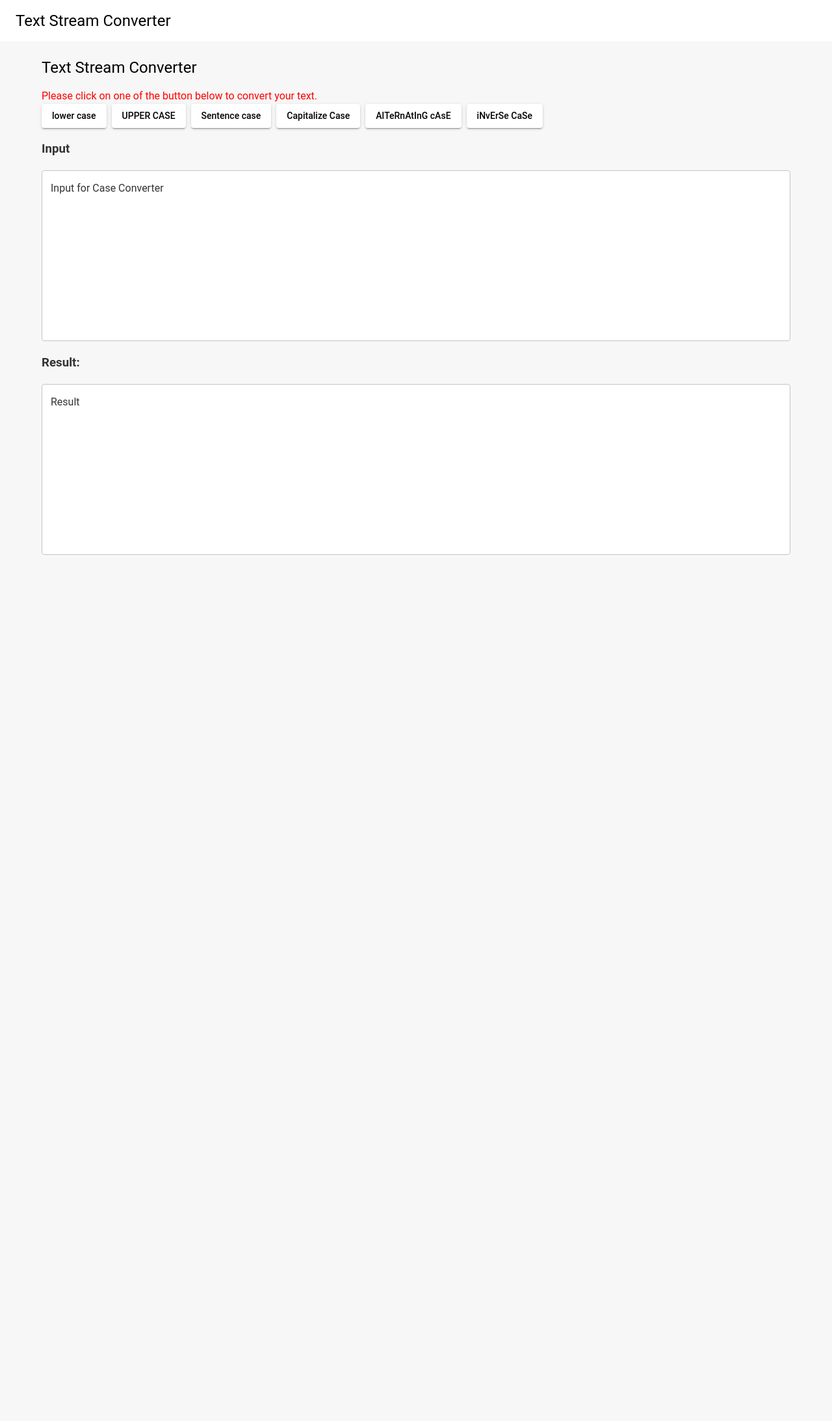
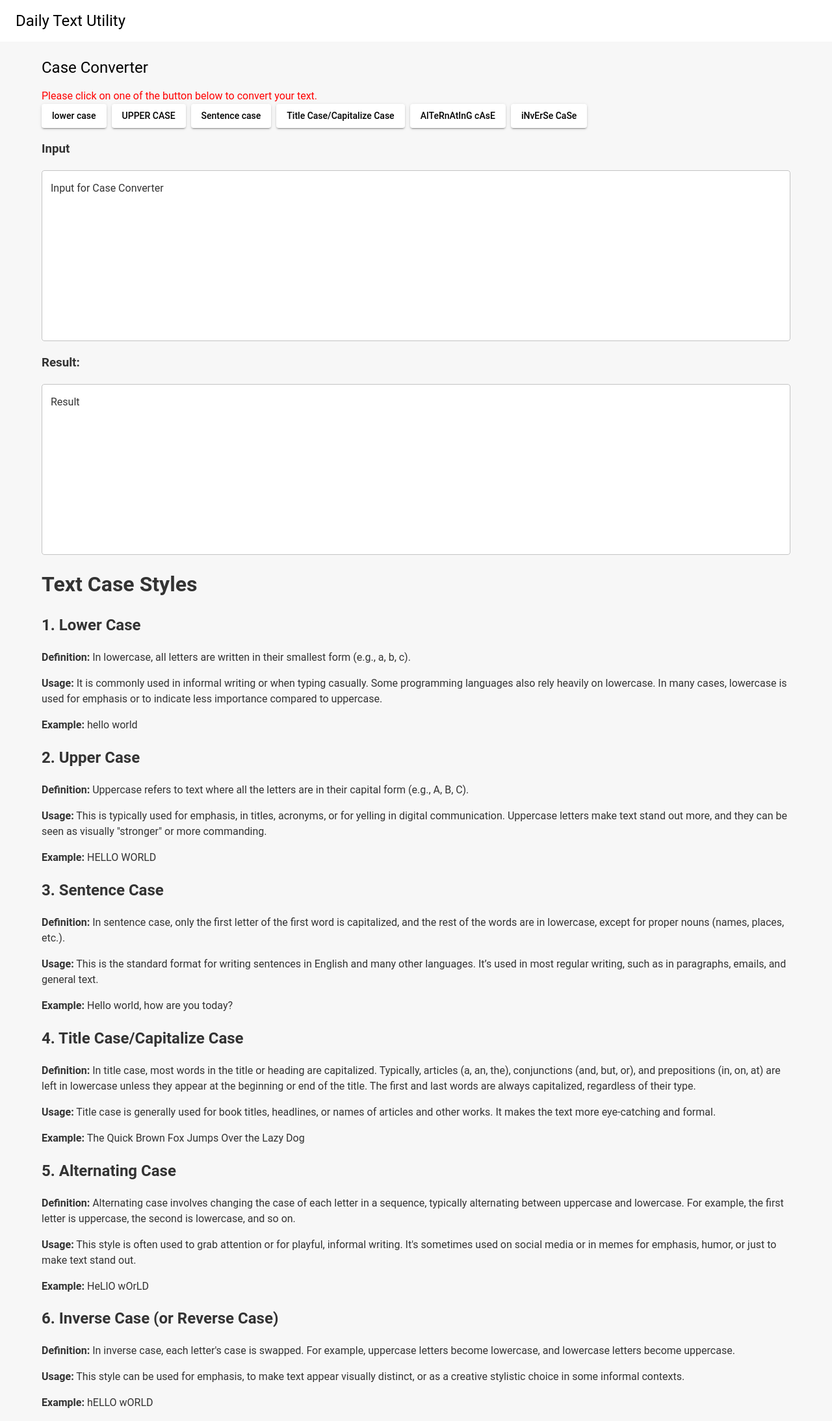
Before and after one commit to aryatsriv/TextUtility, a React (Vite) app in the folder FE/: page / in a window 1280 px wide. Shown: the whole page at 65% size. Before the commit the page ends 854 px from the top, so only its background shows below. Built offline with nearby package versions, Linux system fonts and the light colour scheme.

Commit message:
Case Converter Changes and changed title

```diff
--- a/FE/index.html
+++ b/FE/index.html
@@ -4,7 +4,7 @@
     <meta charset="UTF-8" />
     <link rel="icon" type="image/svg+xml" href="/vite.svg" />
     <meta name="viewport" content="width=device-width, initial-scale=1.0" />
-    <title>Text Stream Converter</title>
+    <title>Daily Text Utility</title>
   </head>
   <body>
     <div id="root"></div>
--- a/FE/src/features/caseConverter/CaseConverter.jsx
+++ b/FE/src/features/caseConverter/CaseConverter.jsx
@@ -6,13 +6,14 @@ import { useTheme } from "@mui/material/styles";
 import CaseConverterInput from "./CaseConverterInput.jsx";
 import CaseConverterOutput from "./CaseConverterOutput.jsx";
 import { useNavigate, useParams } from "react-router";
+import CaseConverterDescription from "./CaseConverterDescription.jsx";
 
 const CaseConverter = () => {
   const theme = useTheme();
   const [inputText, setInputText] = useState('');
   const [resultText, setResultText] = useState('');
   const [selectedOption, setSelectedOption] = useState('');
-  const buttons = [["lower case", "lower"], ["UPPER CASE", "upper"], ["Sentence case", "sentence"], ["Capitalize Case", "capitalize"], ["AlTeRnAtInG cAsE", "alternating"], ["iNvErSe CaSe", "inverse"]]
+  const buttons = [["lower case", "lower"], ["UPPER CASE", "upper"], ["Sentence case", "sentence"], ["Title Case/Capitalize Case", "capitalize"], ["AlTeRnAtInG cAsE", "alternating"], ["iNvErSe CaSe", "inverse"]]
   const params = useParams();
   const navigate = useNavigate();
 
@@ -59,12 +60,13 @@ const CaseConverter = () => {
       <Container>
         <Box sx={{ backgroundColor: theme.palette.background.default }}>
           <Typography variant="h5" sx={{ color: theme.palette.text.primary, mt: 3, mb: 2 }}>
-            Text Stream Converter
+            Case Converter
           </Typography>
           {selectedOptionWarning}
           <CaseConverterFunctions onButtonClick={handleButtonSelect} buttonsList={buttons} selectedButton={selectedOption} />
           <CaseConverterInput inputText={inputText} handleInputTextChange={handleInputTextChange} />
           <CaseConverterOutput resultText={resultText} />
+          <CaseConverterDescription />
         </Box>
       </Container>
     </>
--- /dev/null
+++ b/FE/src/features/caseConverter/CaseConverterDescription.jsx
@@ -0,0 +1,54 @@
+
+
+const CaseConverterDescription = () => {
+  return (
+    <div>
+      <h1>Text Case Styles</h1>
+
+      <section>
+        <h2>1. Lower Case</h2>
+        <p><strong>Definition:</strong> In lowercase, all letters are written in their smallest form (e.g., a, b, c).</p>
+        <p><strong>Usage:</strong> It is commonly used in informal writing or when typing casually. Some programming languages also rely heavily on lowercase. In many cases, lowercase is used for emphasis or to indicate less importance compared to uppercase.</p>
+        <p><strong>Example:</strong> hello world</p>
+      </section>
+
+      <section>
+        <h2>2. Upper Case</h2>
+        <p><strong>Definition:</strong> Uppercase refers to text where all the letters are in their capital form (e.g., A, B, C).</p>
+        <p><strong>Usage:</strong> This is typically used for emphasis, in titles, acronyms, or for yelling in digital communication. Uppercase letters make text stand out more, and they can be seen as visually "stronger" or more commanding.</p>
+        <p><strong>Example:</strong> HELLO WORLD</p>
+      </section>
+
+      <section>
+        <h2>3. Sentence Case</h2>
+        <p><strong>Definition:</strong> In sentence case, only the first letter of the first word is capitalized, and the rest of the words are in lowercase, except for proper nouns (names, places, etc.).</p>
+        <p><strong>Usage:</strong> This is the standard format for writing sentences in English and many other languages. It’s used in most regular writing, such as in paragraphs, emails, and general text.</p>
+        <p><strong>Example:</strong> Hello world, how are you today?</p>
+      </section>
+
+      <section>
+        <h2>4. Title Case/Capitalize Case</h2>
+        <p><strong>Definition:</strong> In title case, most words in the title or heading are capitalized. Typically, articles (a, an, the), conjunctions (and, but, or), and prepositions (in, on, at) are left in lowercase unless they appear at the beginning or end of the title. The first and last words are always capitalized, regardless of their type.</p>
+        <p><strong>Usage:</strong> Title case is generally used for book titles, headlines, or names of articles and other works. It makes the text more eye-catching and formal.</p>
+        <p><strong>Example:</strong> The Quick Brown Fox Jumps Over the Lazy Dog</p>
+      </section>
+
+      <section>
+        <h2>5. Alternating Case</h2>
+        <p><strong>Definition:</strong> Alternating case involves changing the case of each letter in a sequence, typically alternating between uppercase and lowercase. For example, the first letter is uppercase, the second is lowercase, and so on.</p>
+        <p><strong>Usage:</strong> This style is often used to grab attention or for playful, informal writing. It's sometimes used on social media or in memes for emphasis, humor, or just to make text stand out.</p>
+        <p><strong>Example:</strong> HeLlO wOrLD</p>
+      </section>
+
+      <section>
+        <h2>6. Inverse Case (or Reverse Case)</h2>
+        <p><strong>Definition:</strong> In inverse case, each letter's case is swapped. For example, uppercase letters become lowercase, and lowercase letters become uppercase.</p>
+        <p><strong>Usage:</strong> This style can be used for emphasis, to make text appear visually distinct, or as a creative stylistic choice in some informal contexts.</p>
+        <p><strong>Example:</strong> hELLO wORLD</p>
+      </section>
+    </div>
+  );
+
+}
+
+export default CaseConverterDescription
--- a/FE/src/shared/TopMenuBar.jsx
+++ b/FE/src/shared/TopMenuBar.jsx
@@ -11,7 +11,7 @@ export default function TopMenuBar() {
       <AppBar elevation={0} position="static" sx={{ backgroundColor: theme.palette.background.paper }} >
         <Toolbar>
           <Typography variant="h5" component="div" sx={{ color: theme.palette.text.primary }}>
-            Text Stream Converter
+            Daily Text Utility
           </Typography>
         </Toolbar>
       </AppBar>
```
